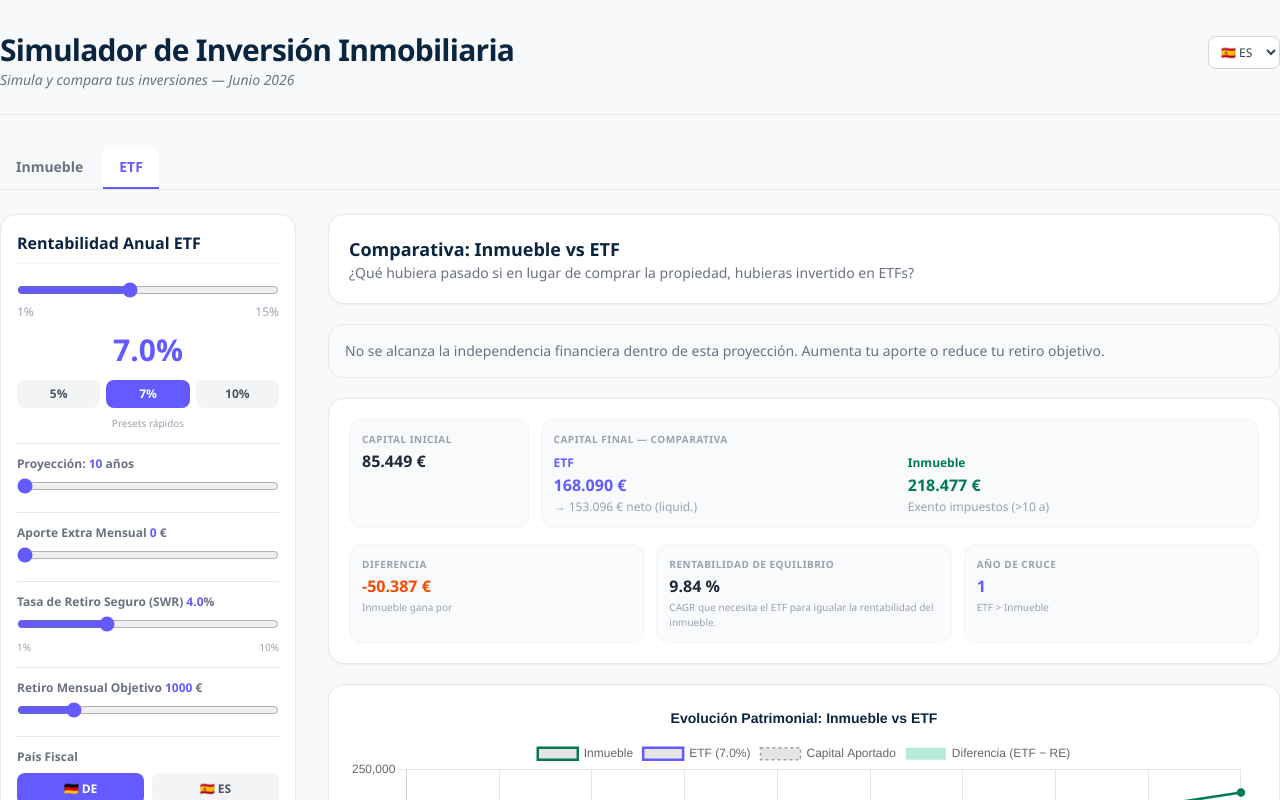
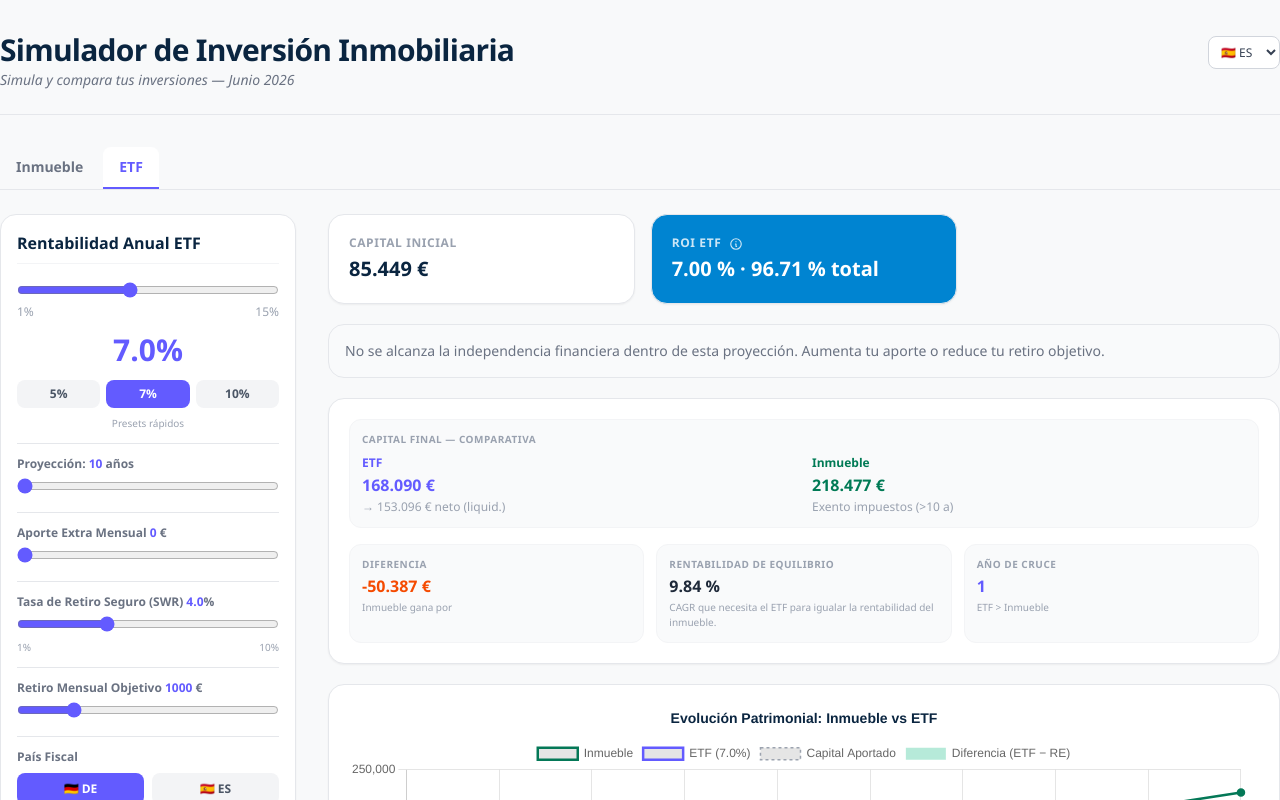
Before and after one commit to asblanco/real-state-simulator, a SvelteKit app: page /etf in a window 1280 px wide. Shown: the top 800 px of the page. Built offline with nearby package versions, Linux system fonts and the light colour scheme.

Commit message:
Add ROI card to ETFs page

```diff
--- a/src/lib/etf-calculator.ts
+++ b/src/lib/etf-calculator.ts
@@ -107,6 +107,10 @@ export function computeEtfComparison(
     }
   }
 
+  const etfTotalInvested = cumulativeContribution;
+  const etfRoiTotal = etfTotalInvested > 0 ? (etfFinalValue - etfTotalInvested) / etfTotalInvested : 0;
+  const etfRoiAnnualized = etfTotalInvested > 0 ? (etfFinalValue / etfTotalInvested) ** (1 / params.years) - 1 : 0;
+
   const avgMonthlyContribution = Math.round(
     monthlyCashflows.reduce((a, b) => a + b, 0) / monthlyCashflows.length,
   );
@@ -135,6 +139,8 @@ export function computeEtfComparison(
     reFinalWealth,
     gap: etfFinalValue - reFinalWealth,
     breakevenCagr,
+    etfRoiTotal,
+    etfRoiAnnualized,
     crossoverYear,
     fiYear,
     fiMonthlyIncome,
--- a/src/lib/locales/de.json
+++ b/src/lib/locales/de.json
@@ -196,5 +196,8 @@
   "etf.etf_net": "netto (Liquidation)",
   "etf.re_tax_free": "Steuerfrei (>10 J.)",
   "etf.final_comparison": "Endkapital — Vergleich",
-  "etf.label_re": "Immobilie"
+  "etf.label_re": "Immobilie",
+  "etf.roi": "ETF-ROI",
+  "etf.roi_annualized": "annualisiert",
+  "etf.roi_total": "gesamt"
 }
--- a/src/lib/locales/en.json
+++ b/src/lib/locales/en.json
@@ -196,5 +196,8 @@
   "etf.etf_net": "net (liquidation)",
   "etf.re_tax_free": "Tax-free (>10 years)",
   "etf.final_comparison": "Final Capital — Comparison",
-  "etf.label_re": "Real Estate"
+  "etf.label_re": "Real Estate",
+  "etf.roi": "ETF ROI",
+  "etf.roi_annualized": "annualized",
+  "etf.roi_total": "total"
 }
--- a/src/lib/locales/es.json
+++ b/src/lib/locales/es.json
@@ -196,5 +196,8 @@
   "etf.etf_net": "neto (liquid.)",
   "etf.re_tax_free": "Exento impuestos (>10 a)",
   "etf.final_comparison": "Capital Final — Comparativa",
-  "etf.label_re": "Inmueble"
+  "etf.label_re": "Inmueble",
+  "etf.roi": "ROI ETF",
+  "etf.roi_annualized": "anualizado",
+  "etf.roi_total": "total"
 }
--- a/src/lib/stores/computed.ts
+++ b/src/lib/stores/computed.ts
@@ -25,6 +25,12 @@ export const etfComparison = derived(
 
 export const roiColor = derived(summary, $s => $s.roiAnualizado < 0.05 ? "bg-red-600" : $s.roiAnualizado < 0.1 ? "bg-sky-600" : "bg-emerald-600");
 export const roaColor = derived(summary, $s => $s.roiProyectoAnualizado < 0.025 ? "bg-red-600" : $s.roiProyectoAnualizado < 0.05 ? "bg-sky-600" : "bg-emerald-600");
+export const etfRoiColor = derived(etfComparison, $ec =>
+  !Number.isFinite($ec.etfRoiAnnualized) || $ec.etfRoiAnnualized === 0 ? "bg-gray-600"
+    : $ec.etfRoiAnnualized < 0.035 ? "bg-red-600"
+    : $ec.etfRoiAnnualized < 0.075 ? "bg-sky-600"
+    : "bg-emerald-600",
+);
 
 export const yearlyWealth = derived([years, params], ([$years, $params]) =>
   $years.map(y => {
--- a/src/lib/types.ts
+++ b/src/lib/types.ts
@@ -87,6 +87,8 @@ export interface EtfComparison {
   fiYear: number | null;
   fiMonthlyIncome: number;
   fiMonthlyIncomeNet: number;
+  etfRoiTotal: number;
+  etfRoiAnnualized: number;
   yearByYear: EtfYearData[];
   scenario5: number;
   scenario7: number;
--- a/src/routes/etf/+page.svelte
+++ b/src/routes/etf/+page.svelte
@@ -1,6 +1,6 @@
 <script lang="ts">
   import { params } from "$lib/stores/params";
-  import { purchaseCosts, etfCagr, etfComparison } from "$lib/stores/computed";
+  import { purchaseCosts, etfCagr, etfComparison, etfRoiColor } from "$lib/stores/computed";
   import { t } from "$lib/i18n";
   import Chart from "$lib/components/Chart.svelte";
 
@@ -10,6 +10,28 @@
 
   function pct(n: number): string {
     return (n * 100).toFixed(2) + " %";
+  }
+
+  let roiTooltipOpen = $state(false);
+
+  function htmlRoiTooltip(): string {
+    const ec = $etfComparison;
+    const totalInvested = ec.yearByYear.at(-1)?.cumulativeContribution ?? 0;
+    const etfRoiPct = (ec.etfRoiTotal * 100).toFixed(2);
+    const etfRoiAnnPct = (ec.etfRoiAnnualized * 100).toFixed(2);
+    return `
+      <p class="font-bold text-sky-300 mb-1">Cálculo del ROI</p>
+      <div class="flex justify-between"><span>Valor final ETF:</span><span class="font-mono">${fmt(ec.etfFinalValue)}</span></div>
+      <div class="flex justify-between"><span>÷ Capital total aportado:</span><span class="font-mono">${fmt(totalInvested)}</span></div>
+      <div class="border-t border-gray-700 pt-1 mt-1 flex justify-between font-bold text-sky-300"><span>ROI anualizado:</span><span class="font-mono">${etfRoiAnnPct}%</span></div>
+      <div class="flex justify-between"><span>ROI total:</span><span class="font-mono">${etfRoiPct}%</span></div>
+      <div class="border-t border-gray-700 pt-2 mt-2 text-[10px] space-y-0.5">
+        <p class="text-gray-400 font-bold mb-0.5">Referencia ROI:</p>
+        <div class="flex items-center gap-1.5"><span class="w-2 h-2 rounded-full bg-red-600 inline-block"></span><span class="text-gray-400">&lt; 3.5% — Rendimiento bajo</span></div>
+        <div class="flex items-center gap-1.5"><span class="w-2 h-2 rounded-full bg-sky-600 inline-block"></span><span class="text-gray-400">3.5–7.5% — Rendimiento aceptable</span></div>
+        <div class="flex items-center gap-1.5"><span class="w-2 h-2 rounded-full bg-emerald-600 inline-block"></span><span class="text-gray-400">≥ 7.5% — Rendimiento excelente</span></div>
+      </div>
+    `;
   }
 
   function ti(key: string, vars: Record<string, string | number>): string {
@@ -52,11 +74,39 @@
 </script>
 
 <div class="space-y-5 pb-12">
-  <!-- HEADER -->
-  <div class="bg-white p-5 rounded-2xl border border-gray-200 shadow-xs">
-    <div>
-      <h3 class="text-lg font-bold text-[#0A2540]">{$t("etf.title")}</h3>
-      <p class="text-sm text-gray-500">{$t("etf.subtitle")}</p>
+  <!-- TOP ROW: Capital Inicial | ROI | Descripción -->
+  <div class="grid grid-cols-1 md:grid-cols-3 gap-4">
+    <div class="bg-white p-5 rounded-2xl border border-gray-200 shadow-xs">
+      <p class="text-xs font-bold text-gray-400 uppercase tracking-wider">{$t("etf.initial_capital")}</p>
+      <p class="text-xl font-black text-[#0A2540] mt-1">{fmt($purchaseCosts.efectivoTotalNecesario)}</p>
+    </div>
+
+    <div
+      class="{$etfRoiColor} p-5 rounded-2xl border border-gray-200 shadow-xs relative cursor-help"
+      role="button"
+      tabindex="0"
+      onmouseenter={() => roiTooltipOpen = true}
+      onmouseleave={() => roiTooltipOpen = false}
+      onfocusin={() => roiTooltipOpen = true}
+      onfocusout={() => roiTooltipOpen = false}
+    >
+      <p class="text-xs font-bold text-white/80 uppercase tracking-wider">
+        {$t("etf.roi")}
+        <svg class="w-3.5 h-3.5 ml-1 inline text-white/80" fill="none" stroke="currentColor" viewBox="0 0 24 24">
+          <path stroke-linecap="round" stroke-linejoin="round" stroke-width="2" d="M13 16h-1v-4h-1m1-4h.01M21 12a9 9 0 11-18 0 9 9 0 0118 0z"/>
+        </svg>
+      </p>
+      <p class="text-xl font-black text-white mt-1">
+        {Number.isFinite($etfComparison.etfRoiAnnualized) ? pct($etfComparison.etfRoiAnnualized) : "—"}
+        {#if Number.isFinite($etfComparison.etfRoiTotal)}
+          · {pct($etfComparison.etfRoiTotal)} {$t("etf.roi_total")}
+        {/if}
+      </p>
+      {#if roiTooltipOpen}
+        <div class="absolute top-full left-0 mt-2 bg-[#0A2540] text-white text-xs rounded-xl p-4 w-72 shadow-xl z-50">
+          {@html htmlRoiTooltip()}
+        </div>
+      {/if}
     </div>
   </div>
 
@@ -84,12 +134,7 @@
 
   <!-- KEY METRICS — compact -->
   <div class="bg-white p-5 rounded-2xl border border-gray-200 shadow-xs space-y-4">
-    <div class="grid grid-cols-[1fr_4fr] gap-3">
-      <div class="bg-gray-50 p-3 rounded-xl border border-gray-100">
-        <p class="text-[10px] font-bold text-gray-400 uppercase tracking-wider">{$t("etf.initial_capital")}</p>
-        <p class="text-base font-black text-gray-800 mt-0.5">{fmt($purchaseCosts.efectivoTotalNecesario)}</p>
-      </div>
-      <div class="bg-gray-50 p-3 rounded-xl border border-gray-100">
+    <div class="bg-gray-50 p-3 rounded-xl border border-gray-100">
         <p class="text-[10px] font-bold text-gray-400 uppercase tracking-wider mb-2">{$t("etf.final_comparison")}</p>
         <div class="grid grid-cols-2 gap-4">
           <div>
@@ -106,7 +151,6 @@
           </div>
         </div>
       </div>
-    </div>
 
     <!-- GAP + BREAKEVEN + CROSSOVER — compact row -->
     <div class="grid grid-cols-1 md:grid-cols-3 gap-3">
```
